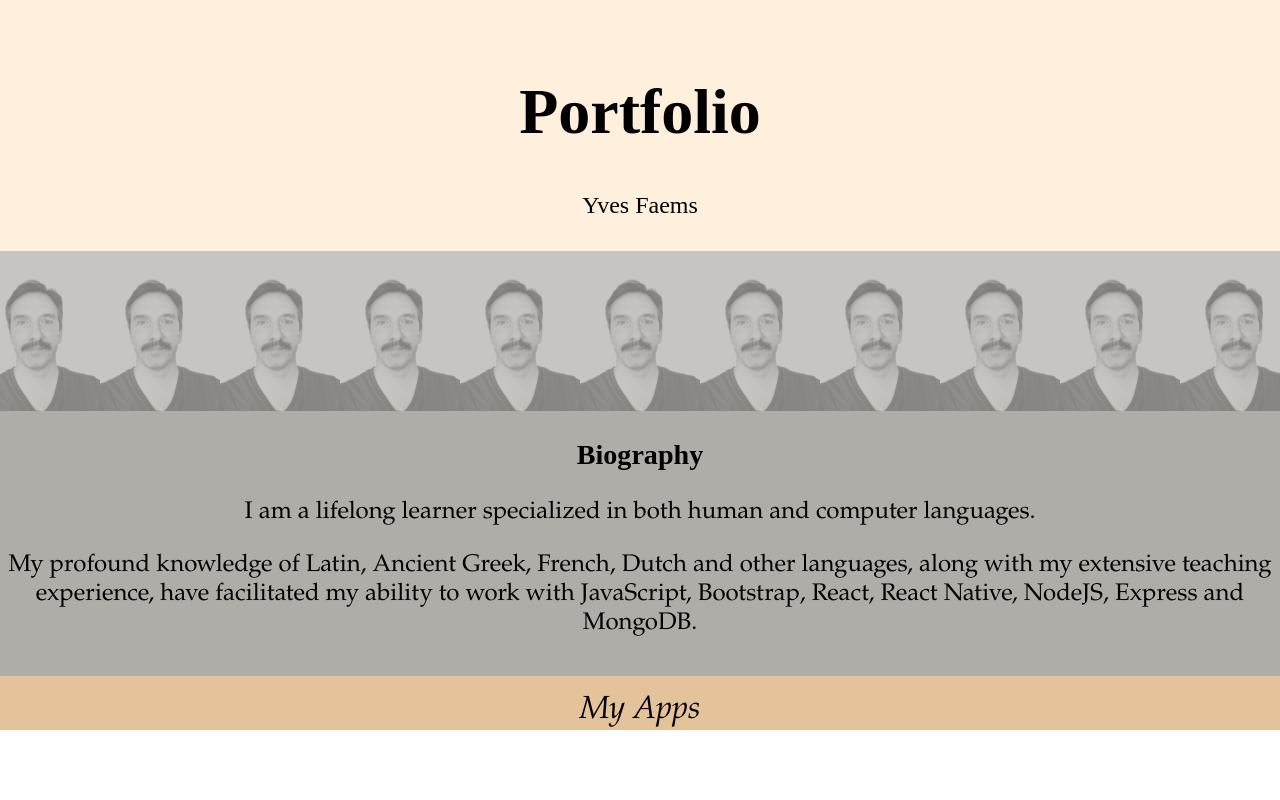
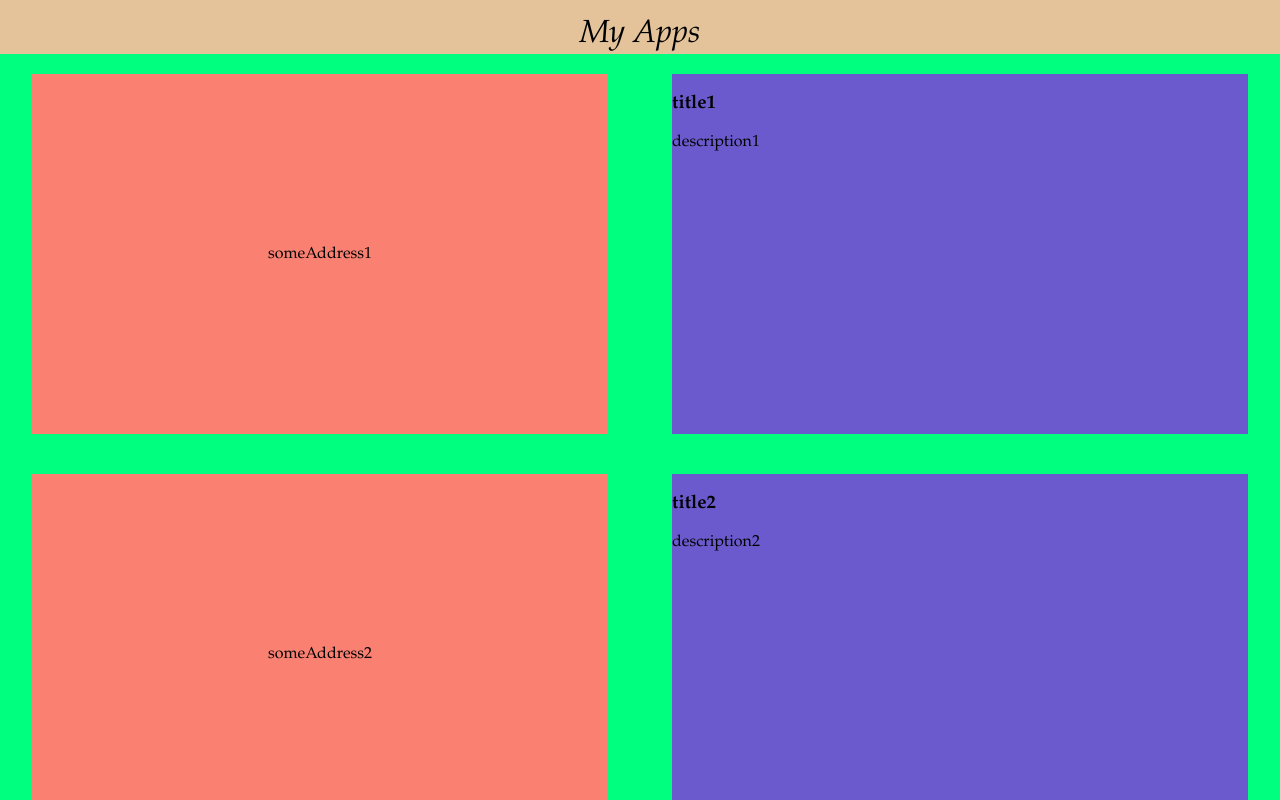
Before and after one commit to Qasper1974/Yves-Faems-portfolio, a React (Create React App) app: page /Projects in a window 1280 px wide. Shown: the top 800 px of the page. Built offline with nearby package versions, Linux system fonts and the light colour scheme; the HTML template or start-up script is replaced by a standard one.

Commit message:
adding frame for projects

```diff
--- a/src/App.js
+++ b/src/App.js
@@ -3,13 +3,15 @@ import React, {Fragment} from 'react';
 import Header from './Components/Header/Header';
 import Bio from './Components/Bio/Bio';
 import Apps from './Components/Apps/Apps';
+import Projects from './Components/Projects/Projects';
 
 function App() {
   return (
     <Fragment>
-        <Header />
-        <Bio />
+        {/* <Header />
+        <Bio /> */}
         <Apps />
+        < Projects />
     </Fragment>
   );
 }
--- /dev/null
+++ b/src/Components/Projects/Projects.js
@@ -0,0 +1,53 @@
+import { Fragment } from "react";
+import React from 'react';
+
+import classes from './Projects.module.css'
+
+const projectInfo = [
+    {
+        key: 1,
+        title: "title1",
+        description: "description1",
+        mainTechnologies: "html1",
+        picUrl: "someAddress1"
+    },
+    {
+        key: 2,
+        title: "title2",
+        description: "description2",
+        mainTechnologies: "html2",
+        picUrl: "someAddress2"
+    },
+    {
+        key: 3,
+        title: "title3",
+        description: "description3",
+        mainTechnologies: "html3",
+        picUrl: "someAddress3"
+    }
+]
+
+const Projects = (props) => {
+
+    const displayedProjects = projectInfo.map(
+        (project) => {
+            return (
+                <div className={classes.parentdiv} key={project.key}>
+                    <div className={classes.div1}>{project.picUrl}</div>
+                    <div className={classes.div2}>
+                        <h3>{project.title}</h3>
+                        <p>{project.description}</p>
+                    </div>
+                </div>
+            )
+    })
+
+
+    return (
+        <Fragment>
+            {displayedProjects}
+        </Fragment>
+    )
+}
+
+export default Projects
--- /dev/null
+++ b/src/Components/Projects/Projects.module.css
@@ -0,0 +1,30 @@
+.parentdiv {
+    box-sizing: border-box;
+    background-color: springgreen;
+    height: 50vh;
+    width: 100vw;
+    position: relative;
+}
+.div1 {
+    background-color: salmon;
+    display: flex;
+    height: 90%;
+    width: 45%;
+    top: 5%;
+    left: 2.5%;
+    position: absolute;
+    justify-content: center;
+    flex-direction: column;
+    text-align: center;
+}
+
+.div2 {
+    background-color: slateblue;
+    display: inline-block;
+    height: 90%;
+    width: 45%;
+    top: 5%;
+    right: 2.5%;
+    position: absolute;
+
+}
```
